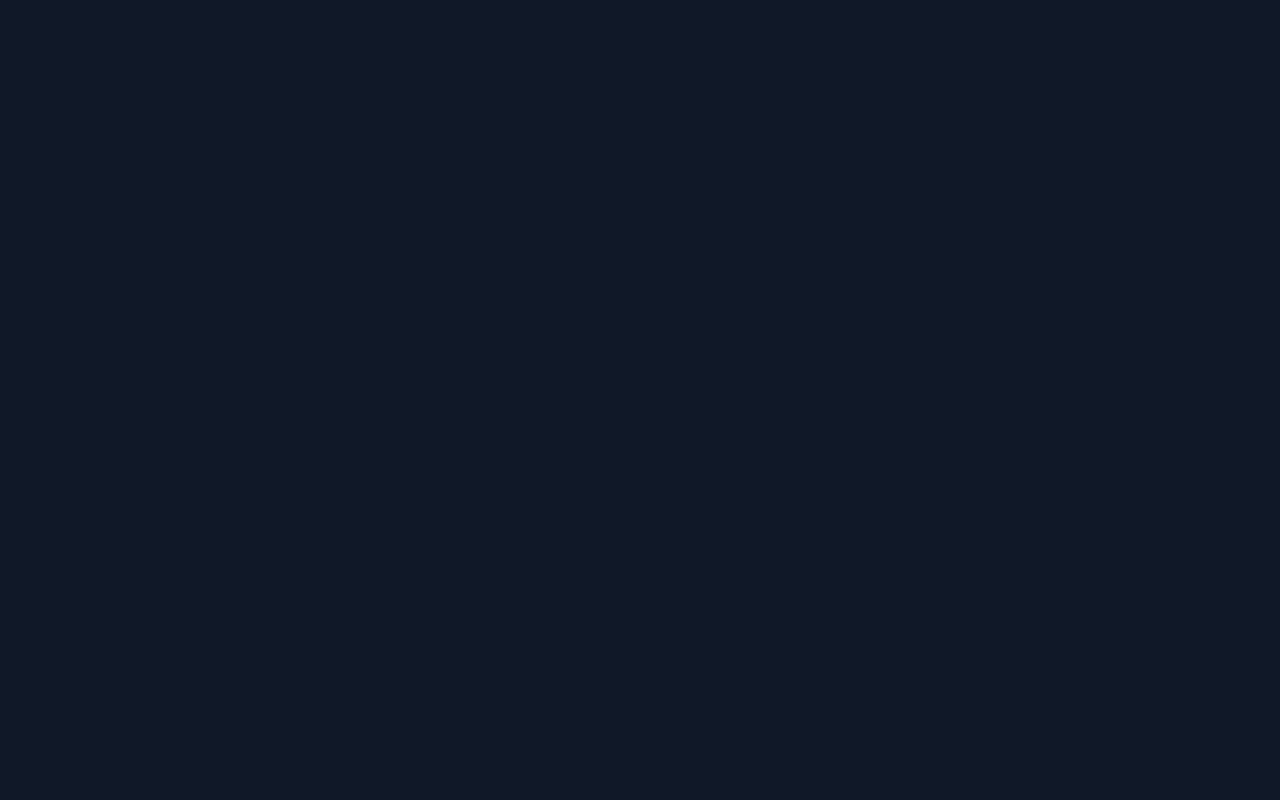
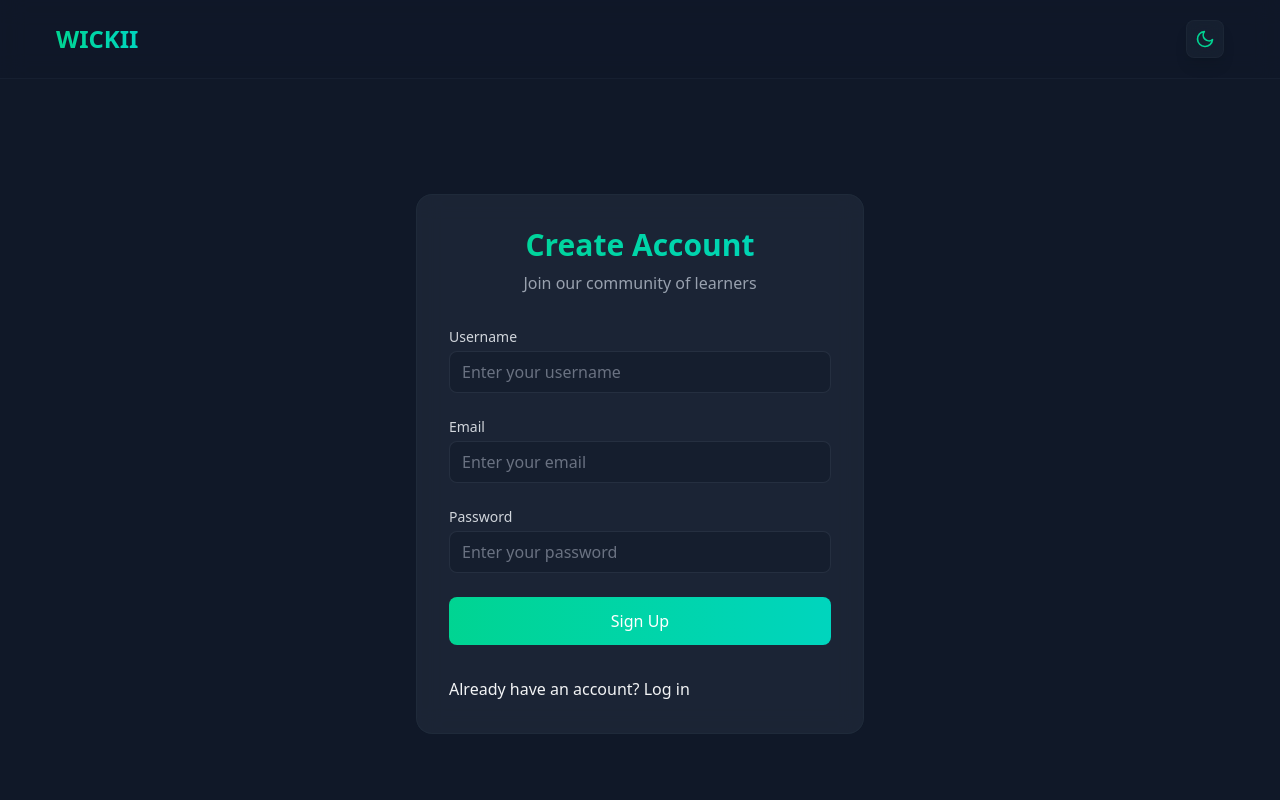
Before and after one commit to LupoNetn/Wickii, a React (Vite) app: page /signup in a window 1280 px wide. Before the commit this address had no page. Shown: the top 800 px of the page. Built offline with nearby package versions, Linux system fonts and the light colour scheme.

Commit message:
feat: add SignUp component and routing, update supabase client configuration

```diff
--- a/src/App.tsx
+++ b/src/App.tsx
@@ -4,6 +4,7 @@ import AuthorizedLayout from './components/AuthorizedLayout'
 import Home from './pages/Home'
 import Create from './pages/Create'
 import Profile from './pages/Profile'
+import SignUp from './components/SignUp'
 
 const App: React.FC = () => {
   return (
@@ -14,6 +15,7 @@ const App: React.FC = () => {
             <Route path="/" element={<Home />} />
             <Route path="/create" element={<Create />} />
             <Route path="/profile" element={<Profile />} />
+            <Route path='/signup' element={<SignUp />} />
           </Route>
         </Routes>
       </div>
--- /dev/null
+++ b/src/components/FeedPage.tsx
@@ -0,0 +1,11 @@
+import React from 'react'
+
+const FeedPage = () => {
+  return (
+    <div>
+
+    </div>
+  )
+}
+
+export default FeedPage
--- a/src/components/Header.tsx
+++ b/src/components/Header.tsx
@@ -1,4 +1,5 @@
 import React from 'react'
+import { Link } from 'react-router-dom'
 
 const features = [
   {
@@ -30,11 +31,13 @@ const Header = () => {
             Create engaging educational content or explore lessons crafted by fellow learners.
           </p>
 
+          <Link to='/signup'>
           <button className="bg-gradient-to-r from-emerald-500 to-teal-500 text-white px-8 py-3 lg:px-12 lg:py-4
             rounded-full font-semibold hover:opacity-90 transition duration-300 transform hover:scale-105
             shadow-lg text-lg lg:text-xl backdrop-blur-sm cursor-pointer">
             Start Learning Now
           </button>
+          </Link>
 
           <div className="grid grid-cols-1 md:grid-cols-3 gap-8 lg:gap-12 mt-16 lg:mt-24">
             {features.map((feature, index) => (
--- /dev/null
+++ b/src/components/SignUp.tsx
@@ -0,0 +1,94 @@
+import React,{useState} from 'react'
+import { Link } from 'react-router-dom'
+
+const SignUp = () => {
+    const [email, setEmail] = useState('')
+    const [password, setPassword] = useState('')
+    const [username, setUsername] = useState('')
+  return (
+    <div className="min-h-screen flex items-center justify-center px-4 py-12">
+      <div className="max-w-md w-full space-y-8 bg-gray-800/80 backdrop-blur-md p-8 rounded-2xl border border-gray-700/20">
+        <div className="text-center">
+          <h2 className="text-3xl font-bold bg-gradient-to-r from-emerald-400 to-teal-400 text-transparent bg-clip-text">
+            Create Account
+          </h2>
+          <p className="mt-2 text-gray-400">
+            Join our community of learners
+          </p>
+        </div>
+
+        <form className="mt-8 space-y-6">
+          <div>
+            <label htmlFor="username" className="block text-sm font-medium text-gray-300">
+              Username
+            </label>
+            <input
+              type="text"
+              id="username"
+              value={username}
+              onChange={(e) => setUsername(e.target.value)}
+              className="mt-1 w-full rounded-lg bg-gray-900/50 border border-gray-700/50
+                text-gray-100 placeholder-gray-500 py-2 px-3
+                focus:ring-2 focus:ring-emerald-400/50 focus:border-emerald-400/50
+                transition-colors duration-200"
+              placeholder="Enter your username"
+              required
+            />
+          </div>
+
+          <div>
+            <label htmlFor="email" className="block text-sm font-medium text-gray-300">
+              Email
+            </label>
+            <input
+              type="email"
+              id="email"
+              value={email}
+              onChange={(e) => setEmail(e.target.value)}
+              className="mt-1 w-full rounded-lg bg-gray-900/50 border border-gray-700/50
+                text-gray-100 placeholder-gray-500 py-2 px-3
+                focus:ring-2 focus:ring-emerald-400/50 focus:border-emerald-400/50
+                transition-colors duration-200"
+              placeholder="Enter your email"
+              required
+            />
+          </div>
+
+          <div>
+            <label htmlFor="password" className="block text-sm font-medium text-gray-300">
+              Password
+            </label>
+            <input
+              type="password"
+              id="password"
+              value={password}
+              onChange={(e) => setPassword(e.target.value)}
+              className="mt-1 w-full rounded-lg bg-gray-900/50 border border-gray-700/50
+                text-gray-100 placeholder-gray-500 py-2 px-3
+                focus:ring-2 focus:ring-emerald-400/50 focus:border-emerald-400/50
+                transition-colors duration-200"
+              placeholder="Enter your password"
+              required
+            />
+          </div>
+
+          <button
+            type="submit"
+            className="w-full py-3 px-4 rounded-lg font-medium text-white
+              bg-gradient-to-r from-emerald-400 to-teal-400
+              hover:from-emerald-500 hover:to-teal-500
+              focus:ring-2 focus:ring-offset-2 focus:ring-emerald-400
+              transform transition-all duration-200 hover:scale-[1.02]"
+          >
+            Sign Up
+          </button>
+        </form>
+        <div>
+            <p>Already have an account? <Link to='/login'>Log in</Link></p>
+        </div>
+      </div>
+    </div>
+  )
+}
+
+export default SignUp
--- a/src/supabase-client.ts
+++ b/src/supabase-client.ts
@@ -1,3 +1,3 @@
 import { createClient } from '@supabase/supabase-js';
 
-export const supabase = createClient()
+export const supabase = createClient('import.meta.env.SUPABASE_WICKII_URL','import.meta.env.SUPABASE_WICKII_API_KEY')
```
Also changed, not shown: 1 other file (tests, documents, lock files or other folders).
